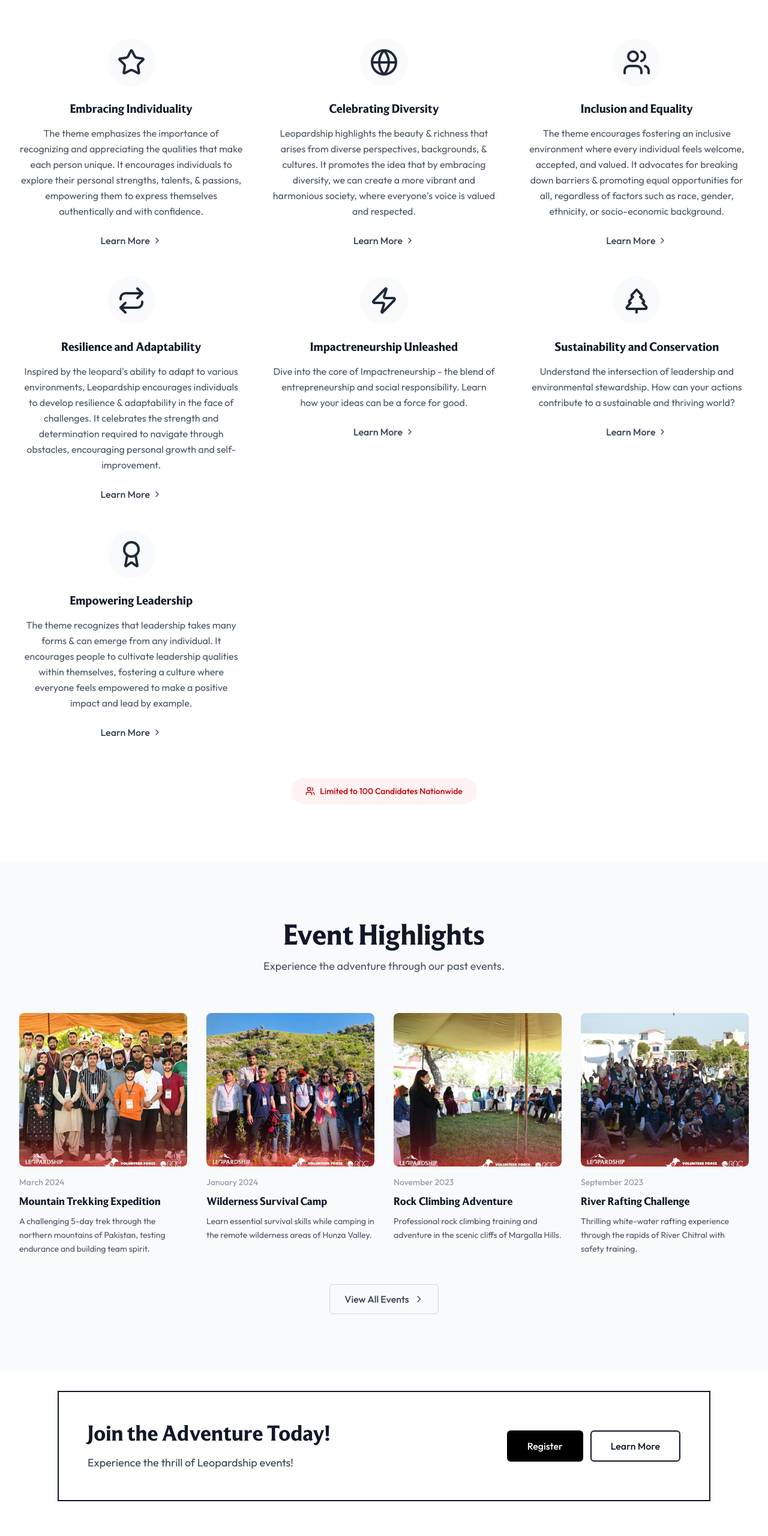
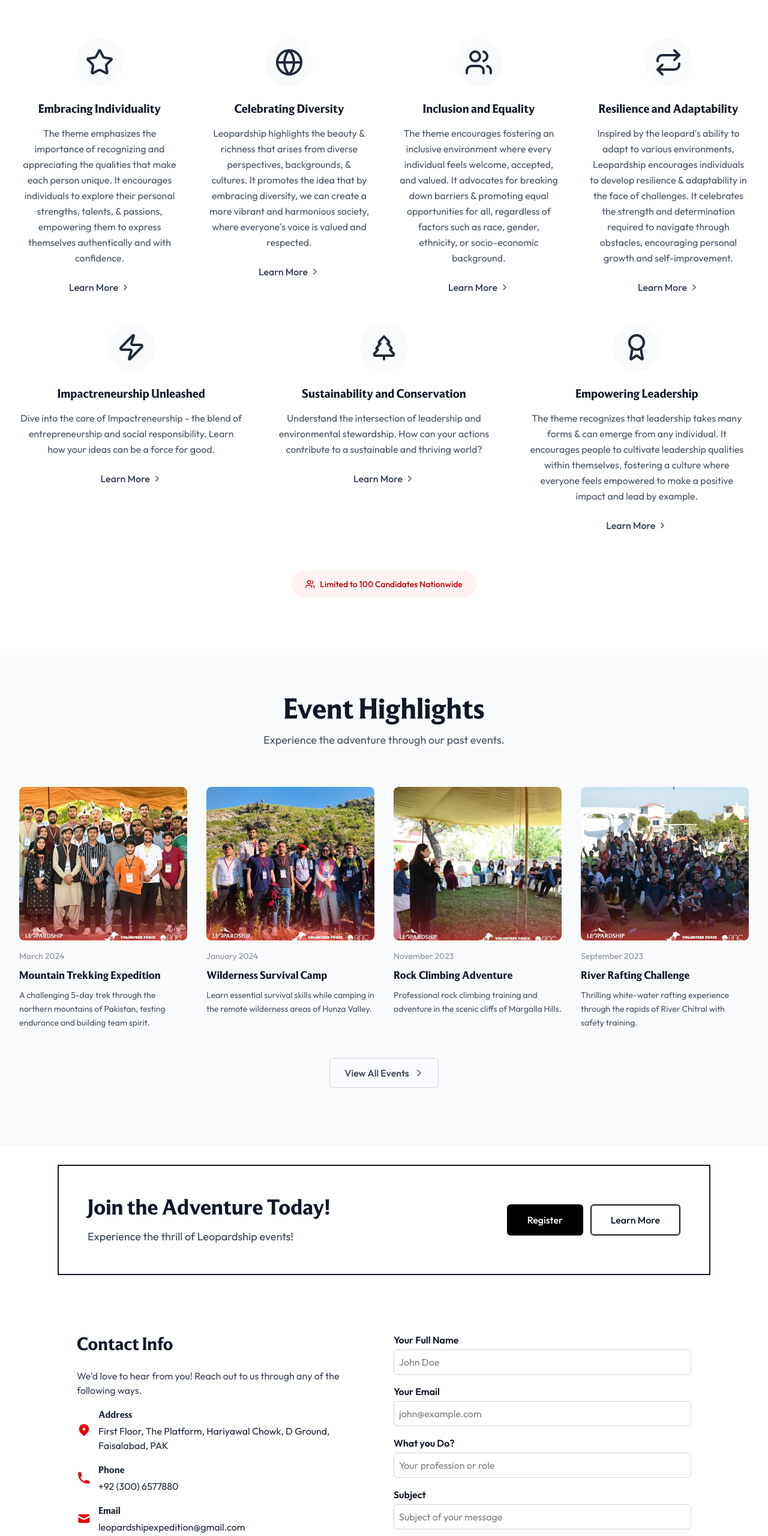
Before and after one commit to hamzashah14/Leopardship4.0, a React (Vite) app: page /#/ in a window 1280 px wide. Shown: the part 1621-4182 px from the top of the page at 60% size. Built offline with nearby package versions, Linux system fonts and the light colour scheme.

Commit message:
Simple changes in Design

```diff
--- a/src/components/ContactSection.jsx
+++ b/src/components/ContactSection.jsx
@@ -42,24 +42,24 @@ const ContactSection = () => {
             </p>
             <div className="space-y-4 text-gray-800">
               <div className="flex items-center gap-3">
-                <HiLocationMarker className="h-6 w-6 text-red-800 flex-shrink-0" />
+                <HiLocationMarker className="h-6 w-6 text-red-600 flex-shrink-0" />
                 <div>
                   <h3 className="font-semibold mb-1">Address</h3>
-                  <p>123 Leopardship St, Adventure City, Country</p>
+                  <p>First Floor, The Platform, Hariyawal Chowk, D Ground, Faisalabad, PAK</p>
                 </div>
               </div>
               <div className="flex items-center gap-3">
-                <HiPhone className="h-6 w-6 text-red-800 flex-shrink-0" />
+                <HiPhone className="h-6 w-6 text-red-600 flex-shrink-0" />
                 <div>
                   <h3 className="font-semibold mb-1">Phone</h3>
-                  <p>+1 (555) 123-4567</p>
+                  <p>+92 (300) 6577880</p>
                 </div>
               </div>
               <div className="flex items-center gap-3">
-                <HiMail className="h-6 w-6 text-red-800 flex-shrink-0" />
+                <HiMail className="h-6 w-6 text-red-600 flex-shrink-0" />
                 <div>
                   <h3 className="font-semibold mb-1">Email</h3>
-                  <p>contact@leopardship.com</p>
+                  <p>leopardshipexpedition@gmail.com</p>
                 </div>
               </div>
             </div>
@@ -78,7 +78,7 @@ const ContactSection = () => {
                 value={formData.fullName}
                 onChange={handleChange}
                 required
-                className="w-full border border-gray-300 rounded-md p-2 focus:outline-none focus:ring-2 focus:ring-red-800 focus:border-red-800"
+                className="w-full border border-gray-300 rounded-md p-2 focus:outline-none focus:ring-2 focus:ring-red-600 focus:border-red-600"
                 placeholder="John Doe"
               />
             </div>
@@ -94,7 +94,7 @@ const ContactSection = () => {
                 value={formData.email}
                 onChange={handleChange}
                 required
-                className="w-full border border-gray-300 rounded-md p-2 focus:outline-none focus:ring-2 focus:ring-red-800 focus:border-red-800"
+                className="w-full border border-gray-300 rounded-md p-2 focus:outline-none focus:ring-2 focus:ring-red-600 focus:border-red-600"
                 placeholder="john@example.com"
               />
             </div>
@@ -109,7 +109,7 @@ const ContactSection = () => {
                 name="whatYouDo"
                 value={formData.whatYouDo}
                 onChange={handleChange}
-                className="w-full border border-gray-300 rounded-md p-2 focus:outline-none focus:ring-2 focus:ring-red-800 focus:border-red-800"
+                className="w-full border border-gray-300 rounded-md p-2 focus:outline-none focus:ring-2 focus:ring-red-600 focus:border-red-600"
                 placeholder="Your profession or role"
               />
             </div>
@@ -124,7 +124,7 @@ const ContactSection = () => {
                 name="subject"
                 value={formData.subject}
                 onChange={handleChange}
-                className="w-full border border-gray-300 rounded-md p-2 focus:outline-none focus:ring-2 focus:ring-red-800 focus:border-red-800"
+                className="w-full border border-gray-300 rounded-md p-2 focus:outline-none focus:ring-2 focus:ring-red-600 focus:border-red-600"
                 placeholder="Subject of your message"
               />
             </div>
@@ -140,14 +140,14 @@ const ContactSection = () => {
                 onChange={handleChange}
                 required
                 rows="4"
-                className="w-full border border-gray-300 rounded-md p-2 focus:outline-none focus:ring-2 focus:ring-red-800 focus:border-red-800"
+                className="w-full border border-gray-300 rounded-md p-2 focus:outline-none focus:ring-2 focus:ring-red-600 focus:border-red-600"
                 placeholder="Write your message here..."
               />
             </div>
 
             <button
               type="submit"
-              className="bg-black text-white px-8 py-3 font-medium hover:bg-red-800 transition-colors cursor-pointer duration-200 rounded-md"
+              className="bg-black text-white px-8 py-3 font-medium hover:bg-red-600 transition-colors cursor-pointer duration-200 rounded-md"
             >
               Send Message
             </button>
--- a/src/components/FeatureSection.jsx
+++ b/src/components/FeatureSection.jsx
@@ -3,48 +3,55 @@ import { ChevronRight, Star, Globe, Users, Repeat, Zap, TreePine, Award } from '
 
 const FeaturesSection = () => {
   const features = [
-      {
+    {
       icon: <Star className="h-12 w-12 text-gray-800 group-hover:text-red-600" />,
       title: "Embracing Individuality",
-      description: "The theme emphasizes the importance of recognizing and appreciating the qualities that make each person unique. It encourages individuals to explore their personal strengths, talents, & passions, empowering them to express themselves authentically and with confidence.",
-      link: "Learn More"
+      description:
+        "The theme emphasizes the importance of recognizing and appreciating the qualities that make each person unique. It encourages individuals to explore their personal strengths, talents, & passions, empowering them to express themselves authentically and with confidence.",
+      link: "Learn More",
     },
     {
       icon: <Globe className="h-12 w-12 text-gray-800 group-hover:text-red-600" />,
       title: "Celebrating Diversity",
-      description: "Leopardship highlights the beauty & richness that arises from diverse perspectives, backgrounds, & cultures. It promotes the idea that by embracing diversity, we can create a more vibrant and harmonious society, where everyone's voice is valued and respected.",
-      link: "Learn More"
+      description:
+        "Leopardship highlights the beauty & richness that arises from diverse perspectives, backgrounds, & cultures. It promotes the idea that by embracing diversity, we can create a more vibrant and harmonious society, where everyone's voice is valued and respected.",
+      link: "Learn More",
     },
     {
       icon: <Users className="h-12 w-12 text-gray-800 group-hover:text-red-600" />,
       title: "Inclusion and Equality",
-      description: "The theme encourages fostering an inclusive environment where every individual feels welcome, accepted, and valued. It advocates for breaking down barriers & promoting equal opportunities for all, regardless of factors such as race, gender, ethnicity, or socio-economic background.",
-      link: "Learn More"
+      description:
+        "The theme encourages fostering an inclusive environment where every individual feels welcome, accepted, and valued. It advocates for breaking down barriers & promoting equal opportunities for all, regardless of factors such as race, gender, ethnicity, or socio-economic background.",
+      link: "Learn More",
     },
     {
       icon: <Repeat className="h-12 w-12 text-gray-800 group-hover:text-red-600" />,
       title: "Resilience and Adaptability",
-      description: "Inspired by the leopard's ability to adapt to various environments, Leopardship encourages individuals to develop resilience & adaptability in the face of challenges. It celebrates the strength and determination required to navigate through obstacles, encouraging personal growth and self-improvement.",
-      link: "Learn More"
+      description:
+        "Inspired by the leopard's ability to adapt to various environments, Leopardship encourages individuals to develop resilience & adaptability in the face of challenges. It celebrates the strength and determination required to navigate through obstacles, encouraging personal growth and self-improvement.",
+      link: "Learn More",
     },
     {
       icon: <Zap className="h-12 w-12 text-gray-800 group-hover:text-red-600" />,
       title: "Impactreneurship Unleashed",
-      description: "Dive into the core of Impactreneurship - the blend of entrepreneurship and social responsibility. Learn how your ideas can be a force for good.",
-      link: "Learn More"
+      description:
+        "Dive into the core of Impactreneurship - the blend of entrepreneurship and social responsibility. Learn how your ideas can be a force for good.",
+      link: "Learn More",
     },
     {
       icon: <TreePine className="h-12 w-12 text-gray-800 group-hover:text-red-600" />,
       title: "Sustainability and Conservation",
-      description: "Understand the intersection of leadership and environmental stewardship. How can your actions contribute to a sustainable and thriving world?",
-      link: "Learn More"
+      description:
+        "Understand the intersection of leadership and environmental stewardship. How can your actions contribute to a sustainable and thriving world?",
+      link: "Learn More",
     },
     {
       icon: <Award className="h-12 w-12 text-gray-800 group-hover:text-red-600" />,
       title: "Empowering Leadership",
-      description: "The theme recognizes that leadership takes many forms & can emerge from any individual. It encourages people to cultivate leadership qualities within themselves, fostering a culture where everyone feels empowered to make a positive impact and lead by example.",
-      link: "Learn More"
-    }
+      description:
+        "The theme recognizes that leadership takes many forms & can emerge from any individual. It encourages people to cultivate leadership qualities within themselves, fostering a culture where everyone feels empowered to make a positive impact and lead by example.",
+      link: "Learn More",
+    },
   ];
 
   return (
@@ -65,9 +72,9 @@ const FeaturesSection = () => {
           </div>
         </div>
 
-        {/* Features Grid */}
-        <div className="grid grid-cols-1 md:grid-cols-3 gap-8 lg:gap-12">
-          {features.map((feature, index) => (
+        {/* First Row: 4 Features */}
+        <div className="grid grid-cols-1 sm:grid-cols-2 md:grid-cols-4 gap-8 lg:gap-12 mb-12">
+          {features.slice(0, 4).map((feature, index) => (
             <div key={index} className="text-center group">
               {/* Icon */}
               <div className="flex justify-center mb-6">
@@ -78,13 +85,38 @@ const FeaturesSection = () => {
 
               {/* Content */}
               <div className="space-y-4">
-                <h3 className="text-xl font-bold text-gray-900 leading-tight">
-                  {feature.title}
-                </h3>
+                <h3 className="text-xl font-bold text-gray-900 leading-tight">{feature.title}</h3>
 
-                <p className="text-gray-600 leading-relaxed">
-                  {feature.description}
-                </p>
+                <p className="text-gray-600 leading-relaxed">{feature.description}</p>
+
+                {/* Learn More Link */}
+                <div className="pt-2">
+                  <button className="inline-flex items-center text-gray-700 hover:text-gray-900 font-medium transition-colors duration-200 group">
+                    {feature.link}
+                    <ChevronRight className="ml-1 h-4 w-4 group-hover:translate-x-1 transition-transform duration-200" />
+                  </button>
+                </div>
+              </div>
+            </div>
+          ))}
+        </div>
+
+        {/* Second Row: 3 Features Centered */}
+        <div className="flex flex-col sm:flex-row justify-center gap-8 lg:gap-12">
+          {features.slice(4).map((feature, index) => (
+            <div key={index} className="text-center group w-full sm:w-1/3">
+              {/* Icon */}
+              <div className="flex justify-center mb-6">
+                <div className="p-4 rounded-full bg-gray-50 group-hover:bg-gray-100 transition-colors duration-300">
+                  {feature.icon}
+                </div>
+              </div>
+
+              {/* Content */}
+              <div className="space-y-4">
+                <h3 className="text-xl font-bold text-gray-900 leading-tight">{feature.title}</h3>
+
+                <p className="text-gray-600 leading-relaxed">{feature.description}</p>
 
                 {/* Learn More Link */}
                 <div className="pt-2">
--- a/src/components/Hero.jsx
+++ b/src/components/Hero.jsx
@@ -3,8 +3,15 @@ import { Link } from "react-router-dom";
 import AnimatedText from "./ui/AnimatedText";
 
 const Hero = () => {
+  const baseUrl = import.meta.env.BASE_URL;
 
-  const baseUrl = import.meta.env.BASE_URL;
+  const scrollToSection = (id) => {
+    const section = document.getElementById(id);
+    if (section) {
+      section.scrollIntoView({ behavior: "smooth" });
+    }
+  };
+
   return (
     <section className="bg-white pt-16 pb-12 lg:pt-8 lg:pb-20">
       <div className="max-w-7xl mx-auto px-4 sm:px-6 lg:px-8">
@@ -31,7 +38,10 @@ const Hero = () => {
                   Register
                 </button>
               </Link>
-              <button className="border border-gray-300 cursor-pointer text-gray-700 hover:bg-gray-50 px-8 py-3 text-base font-medium rounded-md transition-colors duration-200 w-full sm:w-auto">
+              <button
+                onClick={() => scrollToSection("about")}
+                className="border border-gray-300 cursor-pointer text-gray-700 hover:bg-gray-50 px-8 py-3 text-base font-medium rounded-md transition-colors duration-200 w-full sm:w-auto"
+              >
                 Learn More
               </button>
             </div>
--- a/src/components/Navbar.jsx
+++ b/src/components/Navbar.jsx
@@ -1,7 +1,7 @@
-import React, { useState } from 'react';
+import React, { useState } from "react";
 import { Link } from "react-router-dom";
-import { HiMenu, HiX } from 'react-icons/hi';
-import logo from '../assets/logo.png';
+import { HiMenu, HiX } from "react-icons/hi";
+import logo from "../assets/logo.png";
 
 const Navbar = () => {
   const [isOpen, setIsOpen] = useState(false);
@@ -13,7 +13,7 @@ const Navbar = () => {
   const scrollToSection = (id) => {
     const section = document.getElementById(id);
     if (section) {
-      section.scrollIntoView({ behavior: 'smooth' });
+      section.scrollIntoView({ behavior: "smooth" });
       setIsOpen(false); // Close menu on navigation
     }
   };
@@ -32,26 +32,26 @@ const Navbar = () => {
           {/* Navigation Links - Desktop */}
           <div className="hidden md:flex space-x-8">
             <button
-              onClick={() => scrollToSection('home')}
-              className="text-gray-700 hover:text-gray-900 border-b-2 border-transparent hover:border-black px-3 py-2 text-sm font-medium transition-colors duration-200"
+              onClick={() => scrollToSection("home")}
+              className="text-gray-700 hover:text-gray-900 cursor-pointer border-b-2 border-transparent hover:border-black px-3 py-2 text-sm font-medium transition-colors duration-200"
             >
               Home
             </button>
             <button
-              onClick={() => scrollToSection('about')}
-              className="text-gray-700 hover:text-gray-900 border-b-2 border-transparent hover:border-black px-3 py-2 text-sm font-medium transition-colors duration-200"
+              onClick={() => scrollToSection("about")}
+              className="text-gray-700 hover:text-gray-900 cursor-pointer border-b-2 border-transparent hover:border-black px-3 py-2 text-sm font-medium transition-colors duration-200"
             >
               About
             </button>
             <button
-              onClick={() => scrollToSection('events')}
-              className="text-gray-700 hover:text-gray-900 border-b-2 border-transparent hover:border-black px-3 py-2 text-sm font-medium transition-colors duration-200"
+              onClick={() => scrollToSection("events")}
+              className="text-gray-700 hover:text-gray-900 cursor-pointer border-b-2 border-transparent hover:border-black px-3 py-2 text-sm font-medium transition-colors duration-200"
             >
               Events List
             </button>
             <button
-              onClick={() => scrollToSection('calltoaction')}
-              className="text-gray-700 hover:text-gray-900 border-b-2 border-transparent hover:border-black px-3 py-2 text-sm font-medium transition-colors duration-200"
+              onClick={() => scrollToSection("calltoaction")}
+              className="text-gray-700 hover:text-gray-900 cursor-pointer border-b-2 border-transparent hover:border-black px-3 py-2 text-sm font-medium transition-colors duration-200"
             >
               Get Involved
             </button>
@@ -65,8 +65,8 @@ const Navbar = () => {
               </button>
             </Link>
             <button
-              onClick={() => scrollToSection('about')}
-              className="border border-transparent text-gray-700 hover:text-gray-900 px-4 py-2 text-sm font-medium underline rounded-md transition-colors duration-200 inline-block text-center"
+              onClick={() => scrollToSection("about")}
+              className="cursor-pointer border border-transparent text-gray-700 hover:text-gray-900 px-4 py-2 text-sm font-medium underline rounded-md transition-colors duration-200 inline-block text-center"
             >
               Learn More
             </button>
@@ -92,42 +92,44 @@ const Navbar = () => {
       {/* Mobile menu */}
       <div
         className={`md:hidden bg-white border-t border-gray-200 shadow-md overflow-hidden transition-all duration-500 ease-in-out ${
-          isOpen ? 'max-h-screen opacity-100' : 'max-h-0 opacity-0'
+          isOpen ? "max-h-screen opacity-100" : "max-h-0 opacity-0"
         }`}
       >
         <div className="px-2 pt-2 pb-3 space-y-1">
           <button
-            onClick={() => scrollToSection('home')}
+            onClick={() => scrollToSection("home")}
             className="block w-full text-left px-3 py-2 rounded-md text-gray-700 hover:bg-gray-100 hover:text-gray-900 text-base font-medium"
           >
             Home
           </button>
           <button
-            onClick={() => scrollToSection('about')}
+            onClick={() => scrollToSection("about")}
             className="block w-full text-left px-3 py-2 rounded-md text-gray-700 hover:bg-gray-100 hover:text-gray-900 text-base font-medium"
           >
             About
           </button>
           <button
-            onClick={() => scrollToSection('events')}
+            onClick={() => scrollToSection("events")}
             className="block w-full text-left px-3 py-2 rounded-md text-gray-700 hover:bg-gray-100 hover:text-gray-900 text-base font-medium"
           >
             Events List
           </button>
           <button
-            onClick={() => scrollToSection('calltoaction')}
+            onClick={() => scrollToSection("calltoaction")}
             className="block w-full text-left px-3 py-2 rounded-md text-gray-700 hover:bg-gray-100 hover:text-gray-900 text-base font-medium"
           >
             Get Involved
           </button>
-          <a
-            href="/register"
-            className="block w-full text-center bg-red-600 text-white px-3 py-2 rounded-md font-medium hover:bg-red-700 transition-colors duration-200"
-          >
-            Register
-          </a>
+          <Link to="/register">
+            <button
+              href="/register"
+              className="block w-full text-center bg-red-600 text-white px-3 py-2 rounded-md font-medium hover:bg-red-700 transition-colors duration-200"
+            >
+              Register
+            </button>
+          </Link>
           <button
-            onClick={() => scrollToSection('about')}
+            onClick={() => scrollToSection("about")}
             className="block w-full text-center border border-transparent text-gray-700 hover:text-gray-900 px-3 py-2 rounded-md font-medium underline transition-colors duration-200"
           >
             Learn More
--- a/src/components/PastEvents.jsx
+++ b/src/components/PastEvents.jsx
@@ -38,7 +38,7 @@ const PastEvents = () => {
   ];
 
   return (
-    <section id="events" className="bg-gray-50 pt-8 lg:py-24">
+    <section id="events" className="bg-gray-50 pt-8 lg:pt-16 lg:pb-24">
       <div className="max-w-7xl mx-auto px-4 sm:px-6 lg:px-8">
         {/* Header */}
         <div className="text-center mb-16">
```
